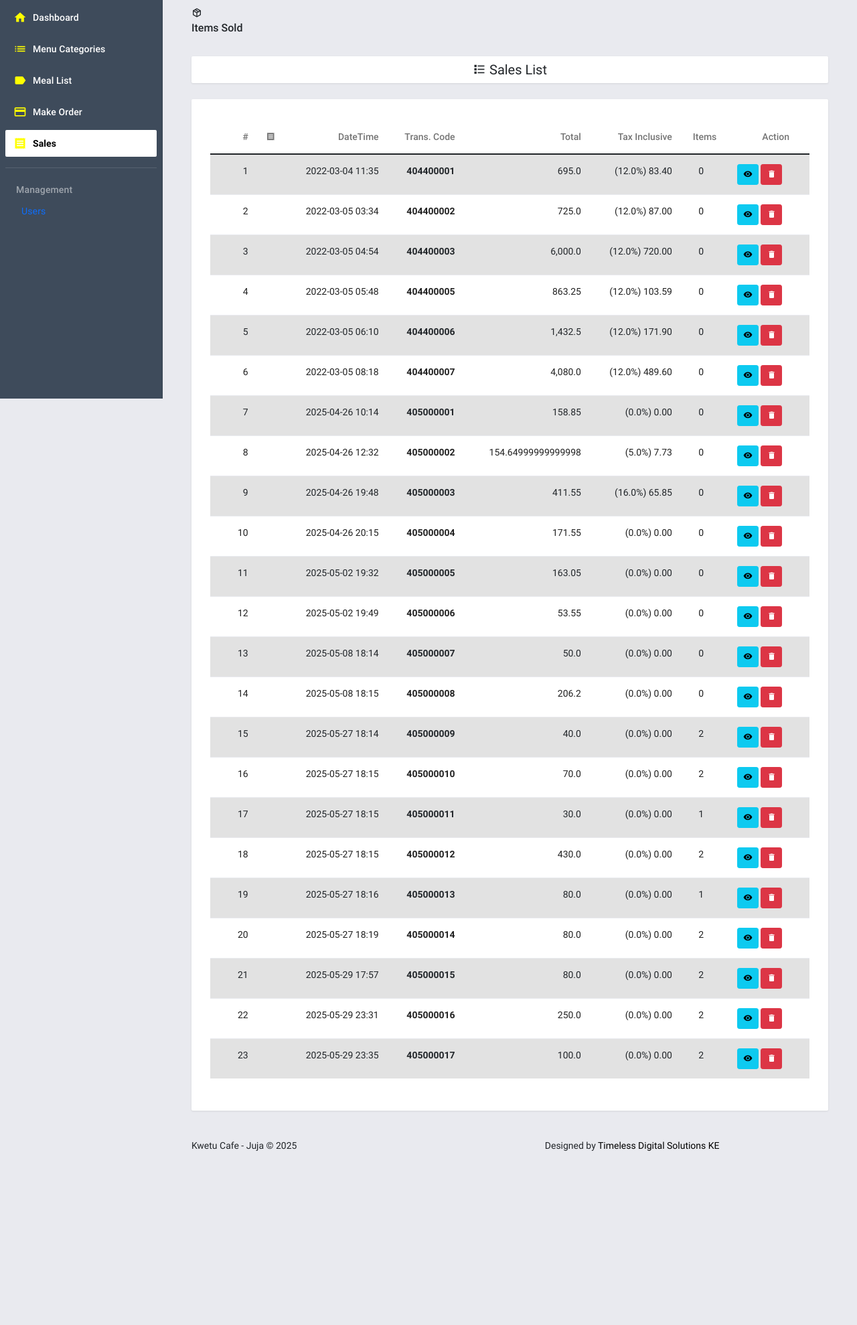
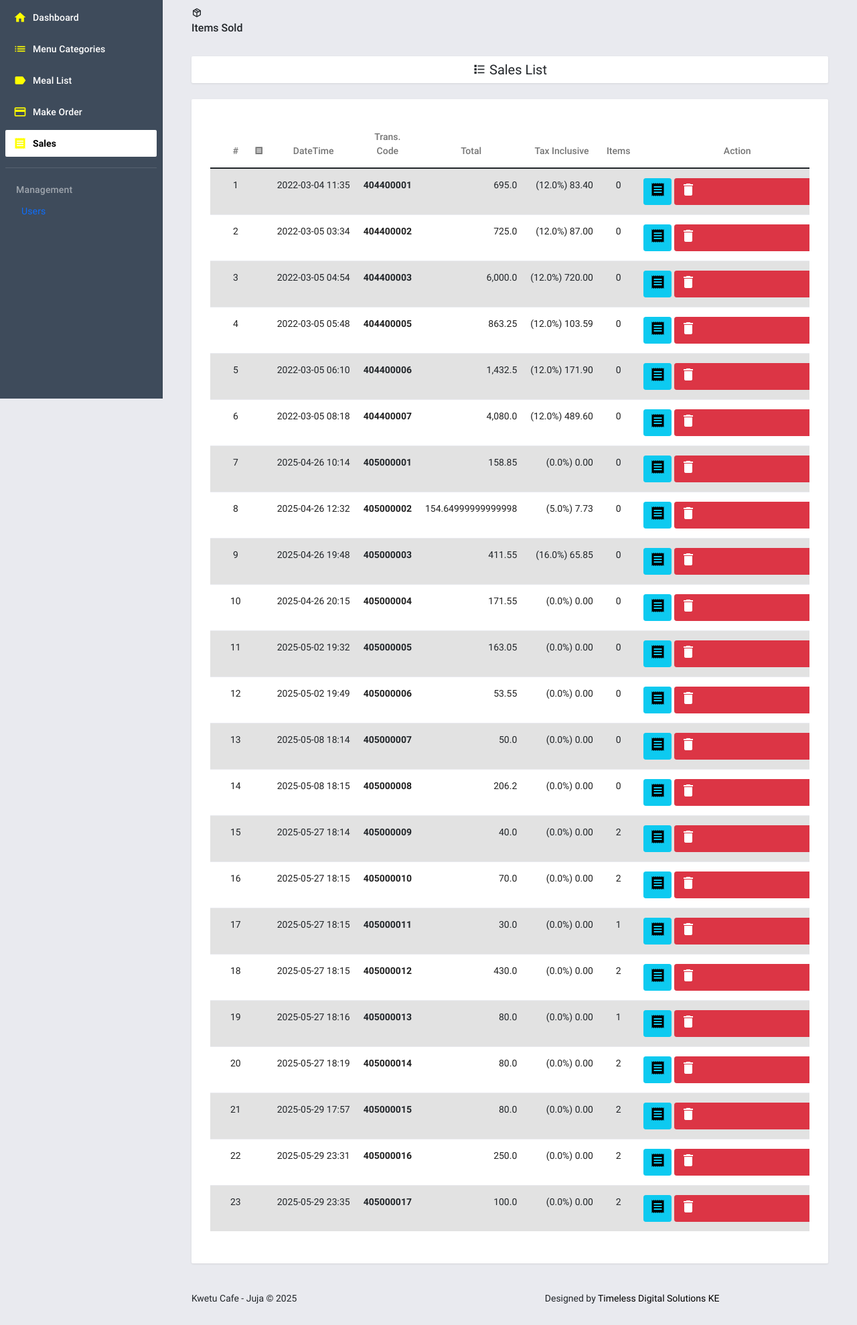
Before and after one commit to alfredmm/kwetu-cafe-pos-v2, a Django app: page /sales in a window 1280 px wide. Shown: the part 205-2183 px from the top of the page at 67% size. Before the commit the page ends 1923 px from the top, so only its background shows below. Run offline with Django 3.2, Linux system fonts and the light colour scheme; a user stored in the database is signed in; data comes from the database, SQL or seed files in the repository; some libraries are stand-ins or nearby versions.

Commit message:
Update sales.html

```diff
--- a/posApp/templates/posApp/sales.html
+++ b/posApp/templates/posApp/sales.html
@@ -40,20 +40,20 @@
             <table class="table table-hover table-striped" id="sales-list-table">
                 <thead>
                     <tr>
-                        <th>#</th>
-                        <th><i class="mdi mdi-receipt"></i></th>
-                        <th>DateTime</th>
-                        <th>Trans. Code</th>
-                        <th>Total</th>
-                        <th>Tax Inclusive</th>
-                        <th>Items</th>
-                        <th>Action</th>
+                        <th class="text-center">#</th>
+                        <th class="text-center"><i class="mdi mdi-receipt"></i></th>
+                        <th class="text-center">DateTime</th>
+                        <th class="text-center">Trans. Code</th>
+                        <th class="text-center">Total</th>
+                        <th class="text-center">Tax Inclusive</th>
+                        <th class="text-center">Items</th>
+                        <th class="text-center">Action</th>
                     </tr>
                 </thead>
                 <tbody>
                     {% for sale in sale_data %}
                     <tr class="sale-row" data-id="{{ sale.id }}">
-                        <td>{{ forloop.counter }}</td>
+                        <td class="text-center">{{ forloop.counter }}</td>
                         <td class="text-center"><i class="mdi mdi-receipt-outline mdi-24px text-primary"></i></td>
                         <td>{{ sale.date_added|date:'Y-m-d H:i' }}</td>
                         <td class="fw-bold">{{ sale.code }}</td>
@@ -61,12 +61,12 @@
                         <td class="text-end">({{ sale.tax }}%) {{ sale.tax_amount|intcomma:2 }}</td>
                         <td class="text-center">{{ sale.item_count|intcomma }}</td>
                         <td class="text-center">
-                            <button class="btn btn-sm btn-info view-data" data-id="{{ sale.id }}">
-                                <i class="mdi mdi-eye"></i>
+                            <button class="btn btn-sm btn-info view-data" type="button" data-id="{{ sale.id }}" title="View Receipt">
+                                <i class="material-icons mdc-button__icon">receipt</i>
                             </button>
                             {% if user_role == 'admin' or user_role == 'manager' %}
-                            <button class="btn btn-sm btn-danger delete-data" data-id="{{ sale.id }}" data-code="{{ sale.code }}">
-                                <i class="mdi mdi-delete"></i>
+                            <button class="btn btn-sm btn-danger delete-data" type="button" data-id="{{ sale.id }}" data-code="{{ sale.code }}" title="Delete">
+                                <i class="material-icons mdc-button__icon">delete_outline</i>
                             </button>
                             {% endif %}
                         </td>
@@ -87,11 +87,11 @@
         });
 
         $('.view-data').click(function() {
-            uni_modal("Transaction's Receipt", "{% url 'receipt-modal' %}?id=" + $(this).data('id'));
+            uni_modal("Transaction's Receipt", "{% url 'receipt-modal' %}?id=" + $(this).attr('data-id'));
         });
 
         $('.delete-data').click(function() {
-            _conf("Delete transaction <b>" + $(this).data('code') + "</b>?", "delete_sale", [$(this).data('id')]);
+            _conf("Are you sure you want to delete the transaction record <b>" + $(this).attr('data-code') + "</b>?", "delete_sale", [$(this).attr('data-id')]);
         });
     });
 
@@ -114,7 +114,7 @@
 {% endblock ScriptBlock %}
 
 <style>
-/* Modern Stat Cards */
+/* Stat Cards */
 .stats-cards {
     display: flex;
     gap: 1rem;
@@ -146,7 +146,7 @@
 .gradient-green { background: linear-gradient(135deg, #28a745, #218838); }
 .gradient-orange { background: linear-gradient(135deg, #fd7e14, #e8590c); }
 
-/* Modern Table */
+/* Table Styling */
 .modern-card {
     border-radius: 12px;
     padding: 1rem;
```
